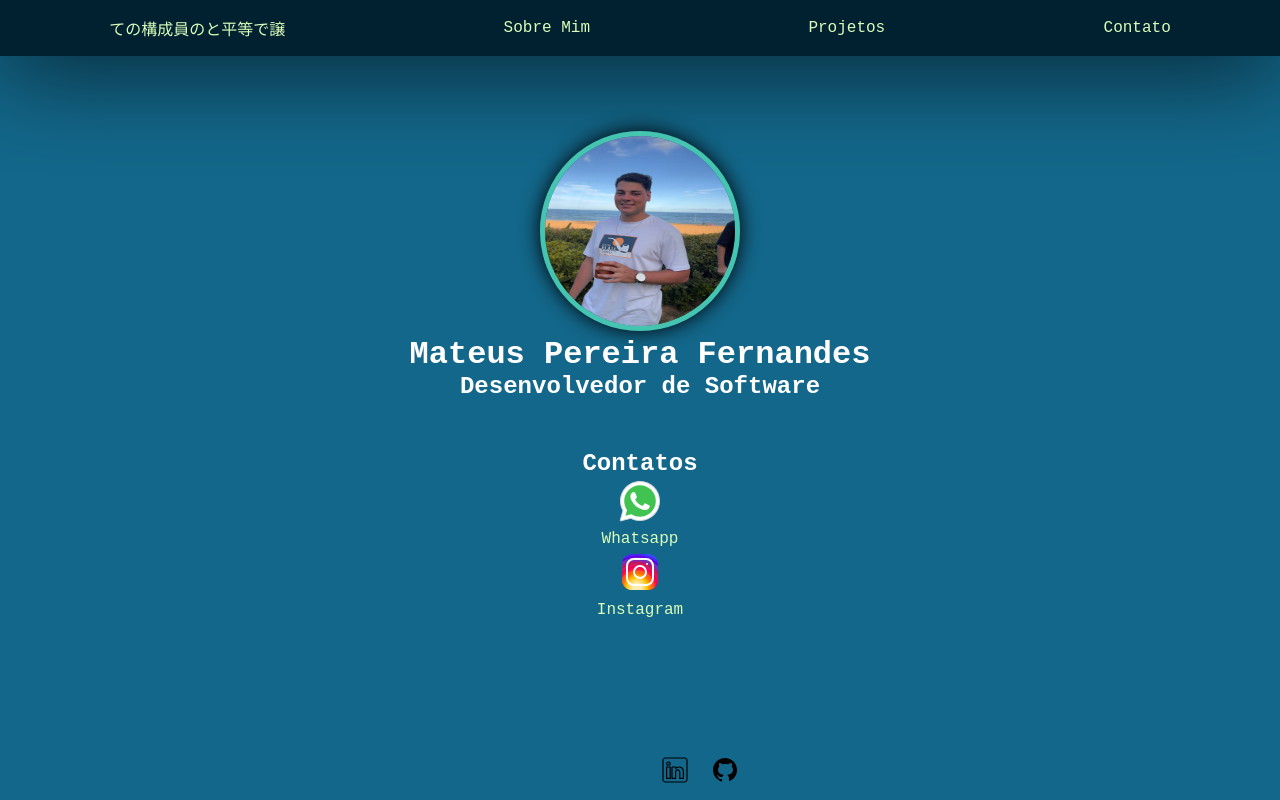
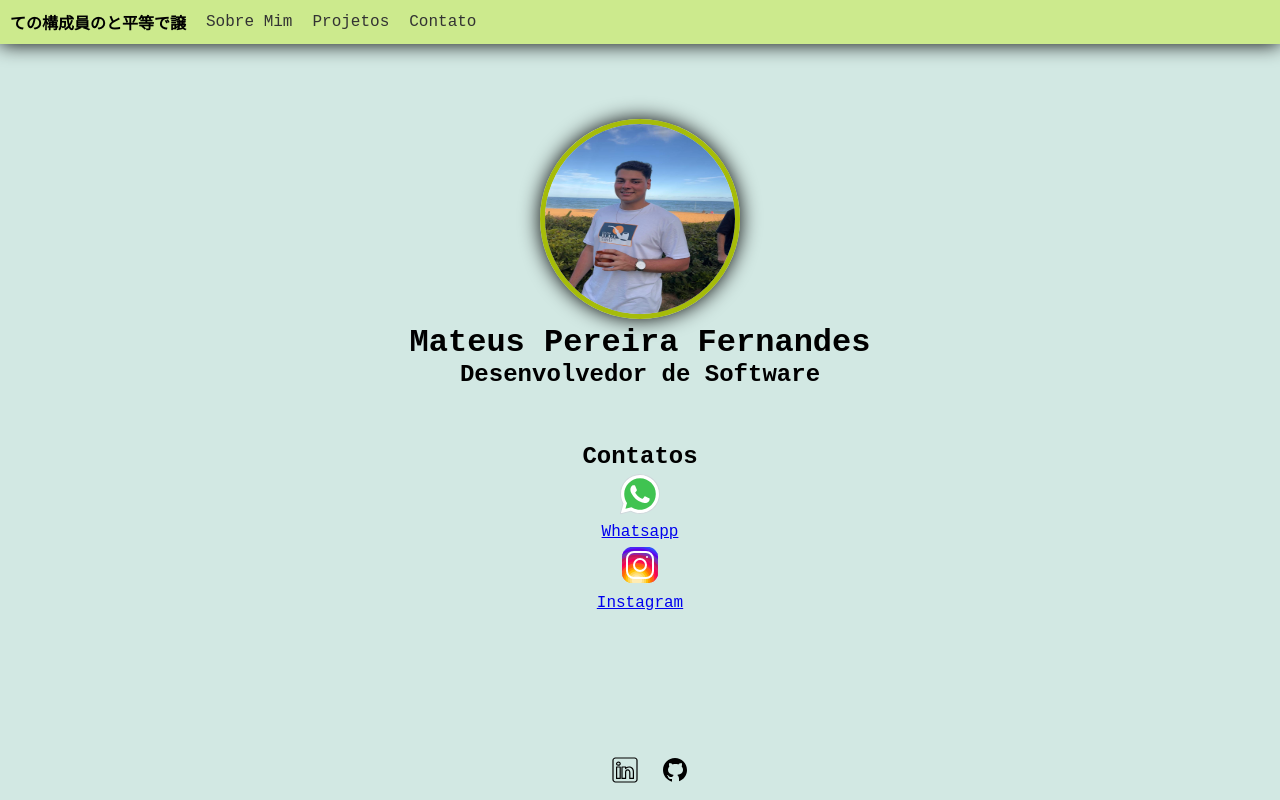
Before and after one commit to Mateus321/MiniCursoWeb, a website: page contato.html in a window 1280 px wide. Drawn offline with Linux system fonts and the light colour scheme; a web font is replaced by a local one.

Commit message:
Ajustes finos

```diff
--- a/style.css
+++ b/style.css
@@ -5,32 +5,40 @@
 }
 
 body {
-    background-color: #13678A;
+    background-color: #D2E8E3;
     font-family: OCR A Std, monospace;
-    color: white;
+    color: black;
 }
 
 .nav-itens {
+    list-style: none;
+    padding: 0;
     display: flex;
-    justify-content: space-around;
     align-items: center;
-    background-color: #012030;
-    height: 7vh;
-    list-style-type: none;
-    box-shadow: 0px 0px 100px 0px black;
+    background-color: #CCEA8D;
+    box-shadow: 0px 0px 20px 0px black;
+    padding: 10px 10px;
 }
 
-a {
-    color: #DAFDBA;
+.nav-itens li {
+    margin-right: 20px;
+}
+
+.nav-itens a {
     text-decoration: none;
+    color: #333333;
+    font-weight: 500;
 }
-a:hover {
-    color: white;
+
+.nav-itens a:hover {
+    font-weight: bolder;
+    font-size: 20px;
 }
 
 .logo {
     font-family: "Noto Sans JP", sans-serif;
-    color: #DAFDBA;
+    font-weight: bold;
+    margin-right: 20px;
 }
 
 .container {
@@ -45,7 +53,7 @@ header img {
     width: 200px;
     height: 200px;
     border-radius: 50%;
-    border: 5px solid #45C4B0;
+    border: 5px solid #A6BC09;
     box-shadow: 0px 0px 20px 0px black;
 }
 
@@ -65,6 +73,7 @@ footer {
     text-align: center;
     padding: 0px;
     bottom: 0;
+    margin: 0;
     width: 100%;
     position: fixed;
 }
@@ -82,6 +91,13 @@ p {
     text-align: center;
     justify-content: center;
     align-items: center;
-    padding: 0px;
+    padding: 5px;
+    text-decoration: none;
+}
 
+
+.contatos a:hover {
+    font-weight: bolder;
+    text-decoration: none;
+    font-size: 20px;
 }
```
Also changed, not shown: contato.html (+1 -2 lines), sobremim.html (+6 -2 lines).
